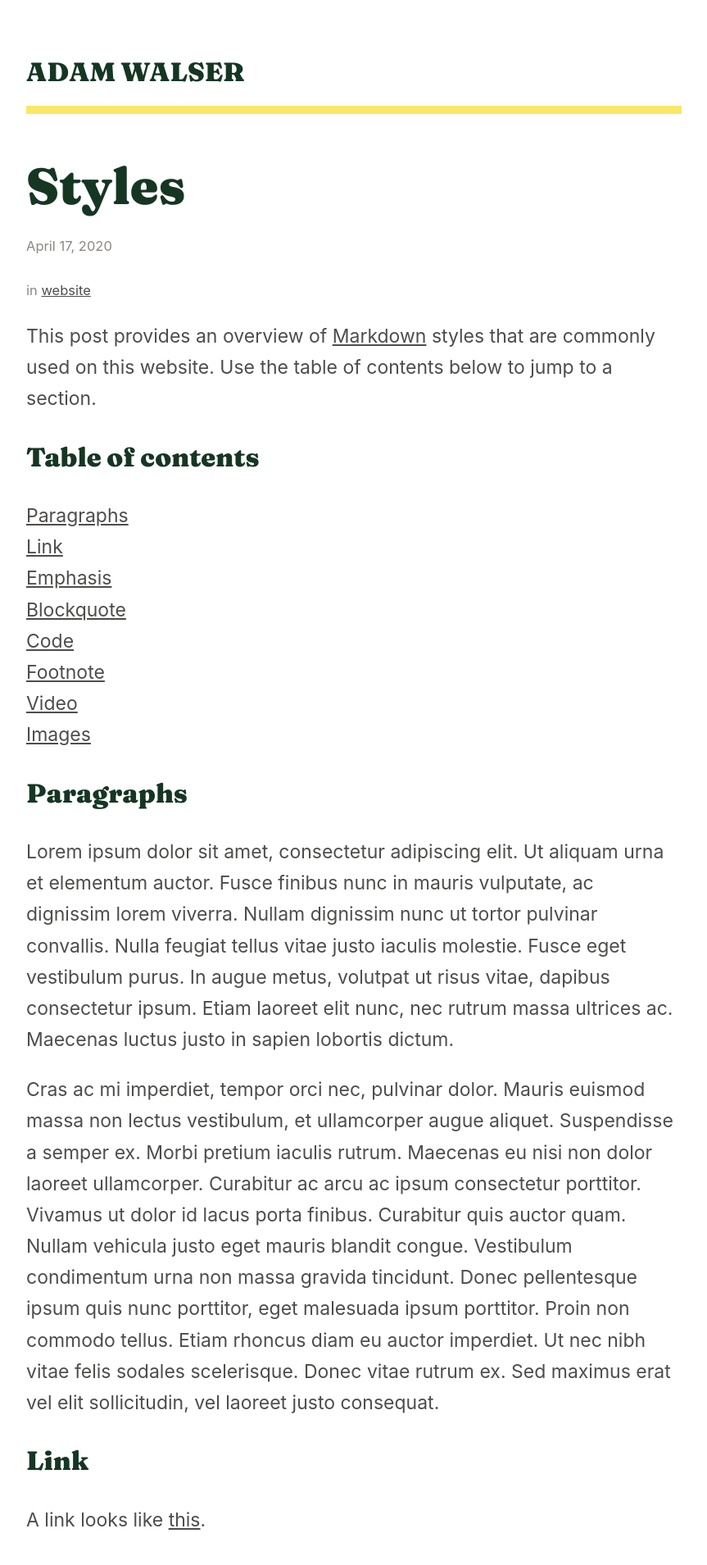
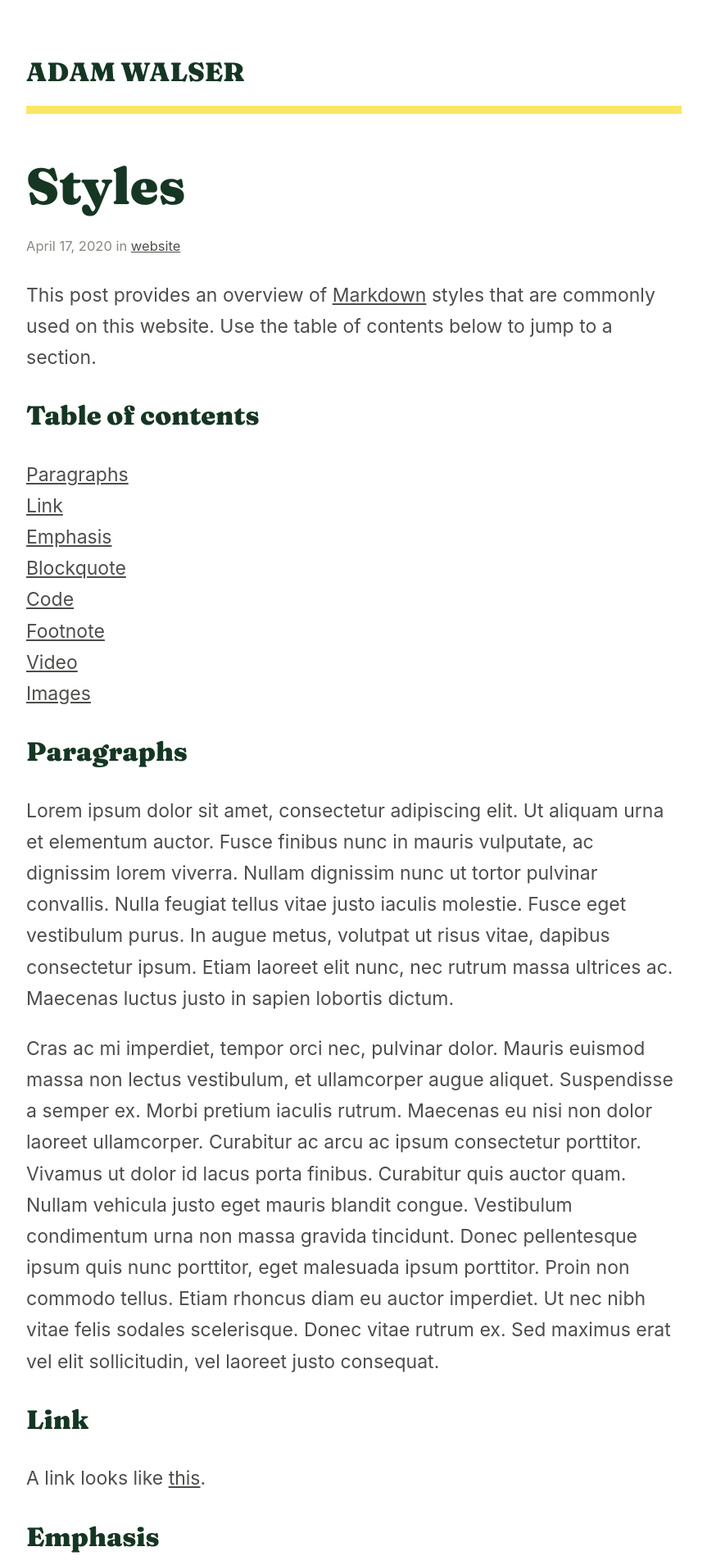
Before and after one commit to ajpwalser/ajpwalser.github.io, a Jekyll site: the page built from _posts/2020-04-17-Styles.md, in a window 1280 px wide. Shown: the top 1909 px of the page at 82% size, without its empty margins (208-1071 px from the left). Built offline with Jekyll 4.4.1, drawn with Linux system fonts in a browser that asks for light colours; some web fonts are replaced.

Commit message:
Update post.html

```diff
--- a/_layouts/post.html
+++ b/_layouts/post.html
@@ -4,7 +4,7 @@
 
 <article class="post" itemscope itemtype="http://schema.org/BlogPosting">
    <h2 class="name headline" itemprop="name headline">{{ page.title | escape }}</h2>
-   <p class="time"><time datetime="{{ page.date | date_to_xmlschema }}" itemprop="datePublished">{{ page.date | date: "%B %-d, %Y" }}</time><p class="meta">{% for tag in page.tags %} in <a href="{{ site.url }}/tags/#{{ tag | cgi_escape }}" title="Posts tagged “{{ tag }}”" rel="tag">{{ tag }}</a>{% unless forloop.last %}&nbsp;{% endunless %}{% endfor %}</p>
+   <p class="time"><time datetime="{{ page.date | date_to_xmlschema }}" itemprop="datePublished">{{ page.date | date: "%B %-d, %Y" }}</time><span class="meta">{% for tag in page.tags %} in <a href="{{ site.url }}/tags/#{{ tag | cgi_escape }}" title="Posts tagged “{{ tag }}”" rel="tag">{{ tag }}</a>{% unless forloop.last %}&nbsp;{% endunless %}{% endfor %}</p>
    <div itemprop="articleBody">
       {{ content }}
    </div>
```
